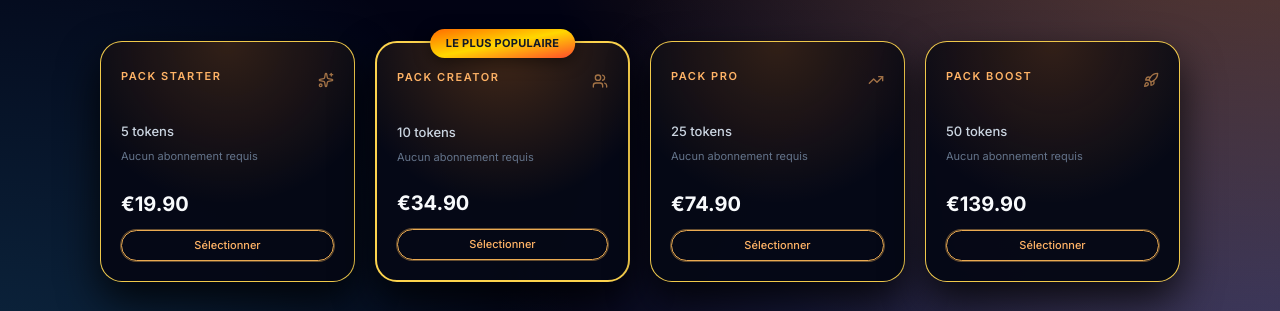
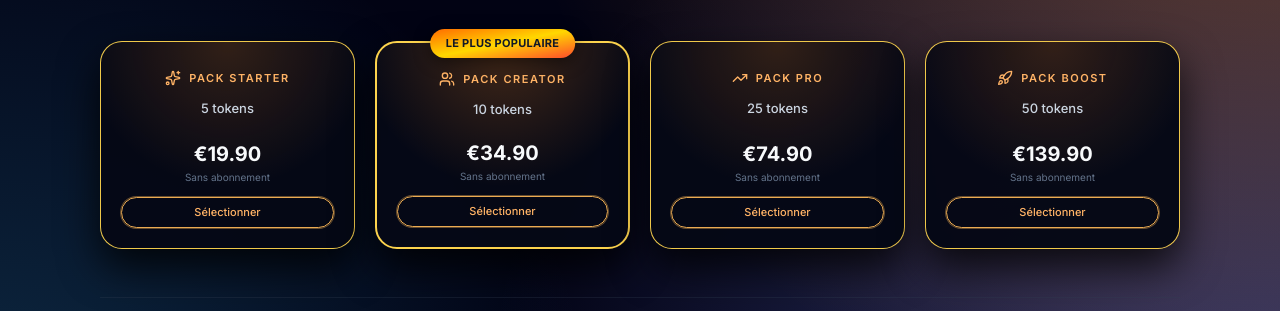
Before and after one commit to XyzDavidD/Flazy, a Next.js app: page /pricing in a window 1280 px wide. Shown: the part 331-642 px from the top of the page. Built offline with nearby package versions, Linux system fonts and the light colour scheme; no server answers.

Commit message:
Pricing cards: center elements, emoji next to title, Sans abonnement after price

```diff
--- a/app/pricing/page.tsx
+++ b/app/pricing/page.tsx
@@ -525,26 +525,26 @@ export default function PricingPage() {
                       `
                     }}
                   >
-                    {/* Header section with fixed height for consistent alignment - same for all cards */}
-                    <div className="flex items-start justify-between gap-2 mb-3 min-h-[2.5rem] mt-2">
-                      <div className="text-[11px] uppercase tracking-[0.14em] text-accent-orange-soft font-semibold leading-tight flex-1">
+                    {/* Header section - centered with emoji next to title */}
+                    <div className="flex items-center justify-center gap-2 mb-3 mt-2">
+                      <Icon className="w-4 h-4 text-accent-orange-soft" />
+                      <div className="text-[11px] uppercase tracking-[0.14em] text-accent-orange-soft font-semibold">
                         {plan.badge}
                       </div>
-                      <Icon className="w-4 h-4 text-accent-orange-soft opacity-60 flex-shrink-0 mt-0.5" />
                     </div>
 
-                    {/* Content section */}
-                    <div className="space-y-1.5 mb-4">
+                    {/* Content section - centered */}
+                    <div className="text-center mb-3">
                       <div className="text-[13px] text-text-soft font-medium">{plan.name}</div>
-                      <div className="text-[11px] text-text-muted">Aucun abonnement requis</div>
                     </div>
 
-                    {/* Bottom section with price and button */}
-                    <div className="mt-auto pt-2 space-y-3">
-                      <div className="flex items-baseline justify-between gap-2">
+                    {/* Bottom section with price and button - centered */}
+                    <div className="mt-auto pt-2 space-y-3 text-center">
+                      <div className="flex flex-col items-center gap-0.5">
                         <span className="text-xl font-bold text-text-main">{plan.price}</span>
+                        <span className="text-[10px] text-text-muted">Sans abonnement</span>
                         {plan.offer && (
-                          <span className="text-[11px] px-2 py-1 rounded-full bg-[rgba(22,163,74,0.18)] border border-[rgba(22,163,74,0.8)] text-[#bbf7d0]">
+                          <span className="text-[11px] px-2 py-1 rounded-full bg-[rgba(22,163,74,0.18)] border border-[rgba(22,163,74,0.8)] text-[#bbf7d0] mt-1">
                             {plan.offer}
                           </span>
                         )}
```
